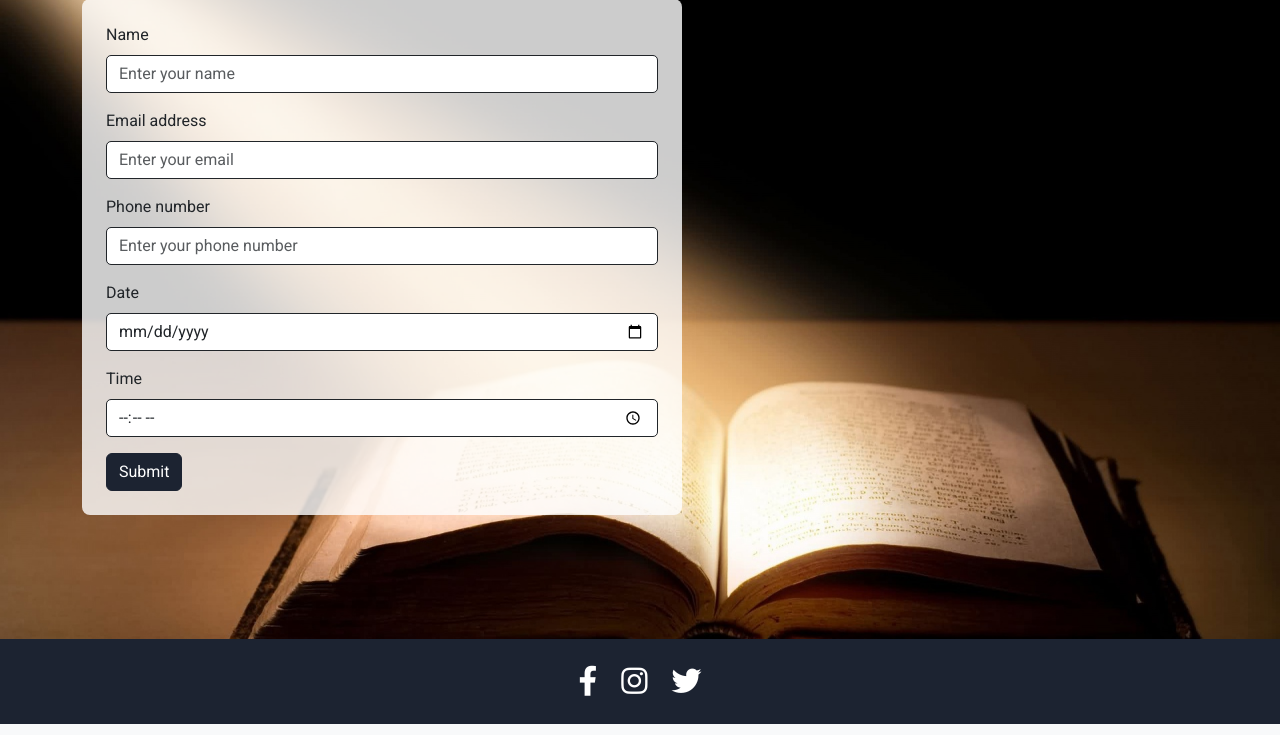
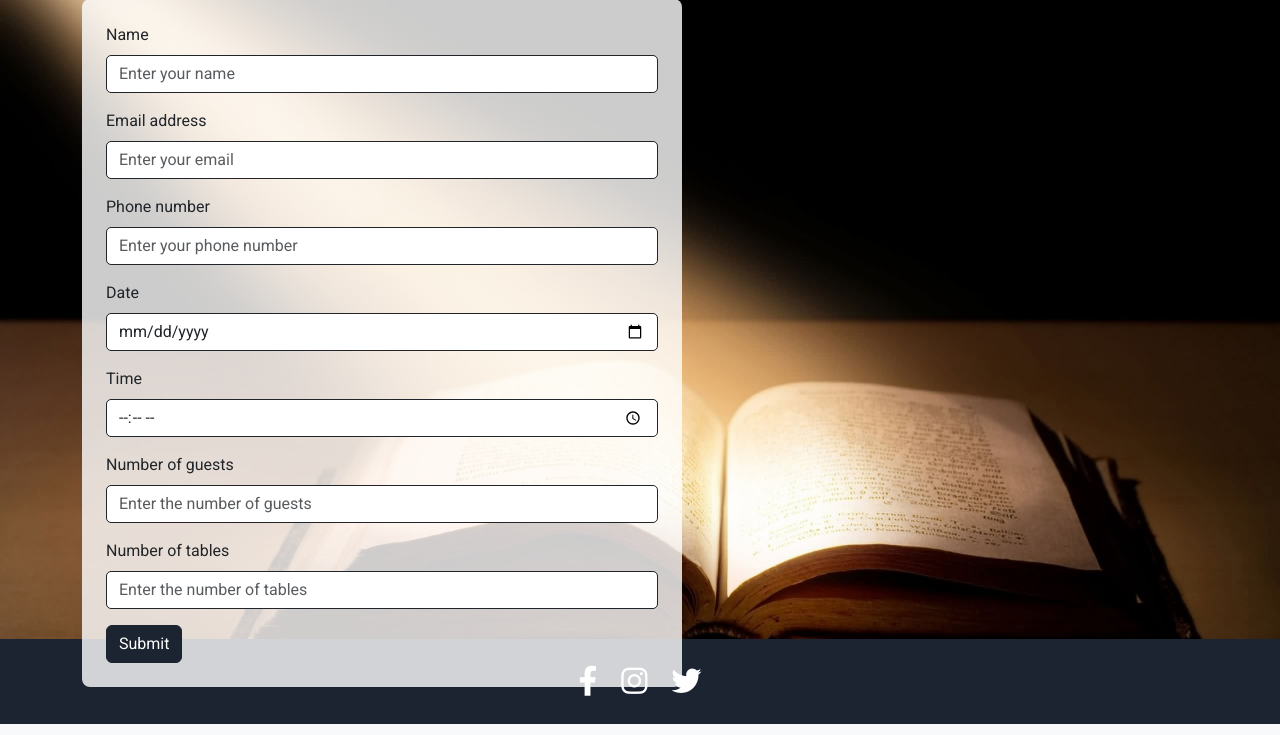
Before and after one commit to tronborg2000/Restaurant-Booking-One, a Flask app: page /booking in a window 1280 px wide. Shown: the part 65-800 px from the top of the page. Run offline with Flask 3, Linux system fonts and the light colour scheme; some libraries are stand-ins or nearby versions.

Commit message:
add tables and guests to form

```diff
--- a/templates/booking.html
+++ b/templates/booking.html
@@ -58,6 +58,15 @@
           <label for="time" class="form-label">Time</label>
           <input type="time" class="form-control" id="time">
         </div>
+        <div class="mb-3">
+          <label for="guests" class="form-label">Number of guests</label>
+          <input type="number" class="form-control" id="guests" name="guests" placeholder="Enter the number of guests" min="1">
+        </div>
+        <div class="mb-3">
+          <label for="tables" class="form-label">Number of tables</label>
+          <input type="number" class="form-control" id="tables" name="tables" placeholder="Enter the number of tables" min="1">
+        </div>
+
         <button type="submit" class="btn btn-primary">Submit</button>
       </form>
     </div>
```
